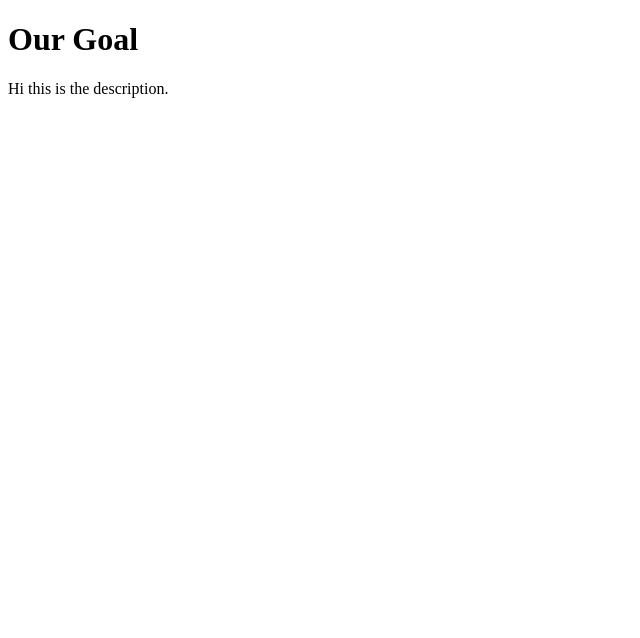
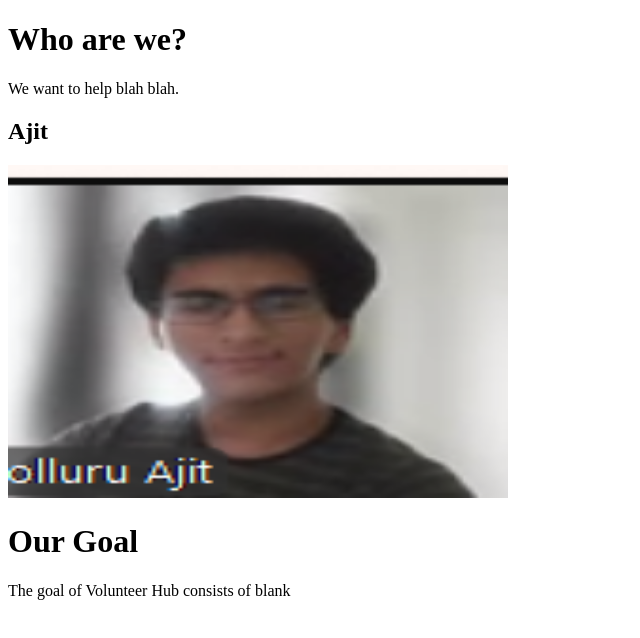
Before and after one commit to krishb111/VolunteerHub, a plain HTML site: page about.html in a window 1280 px wide. Shown: the whole page, without its empty margins (0-640 px from the left). Drawn offline with Linux system fonts and the light colour scheme.

Commit message:
added ajit

```diff
--- a/about.html
+++ b/about.html
@@ -5,9 +5,14 @@
 </head>
 <body>
 
+    <h1 id="aboutUs">Who are we?</h1>
+    <p id="usDesc">We want to help blah blah.</p>
 
-    <h1>Our Goal</h1>
-    <p>Hi this is the description.</p>
+    <h2 id="test">Ajit</h2>
+    <img src="Screenshot 2024-07-14 182215.png" alt="Ajit" width="500" height="333">
+
+    <h1 id="aboutGoal">Our Goal</h1>
+    <p id="goalDesc">The goal of Volunteer Hub consists of blank</p>
 
 </body>
 </html>
```
